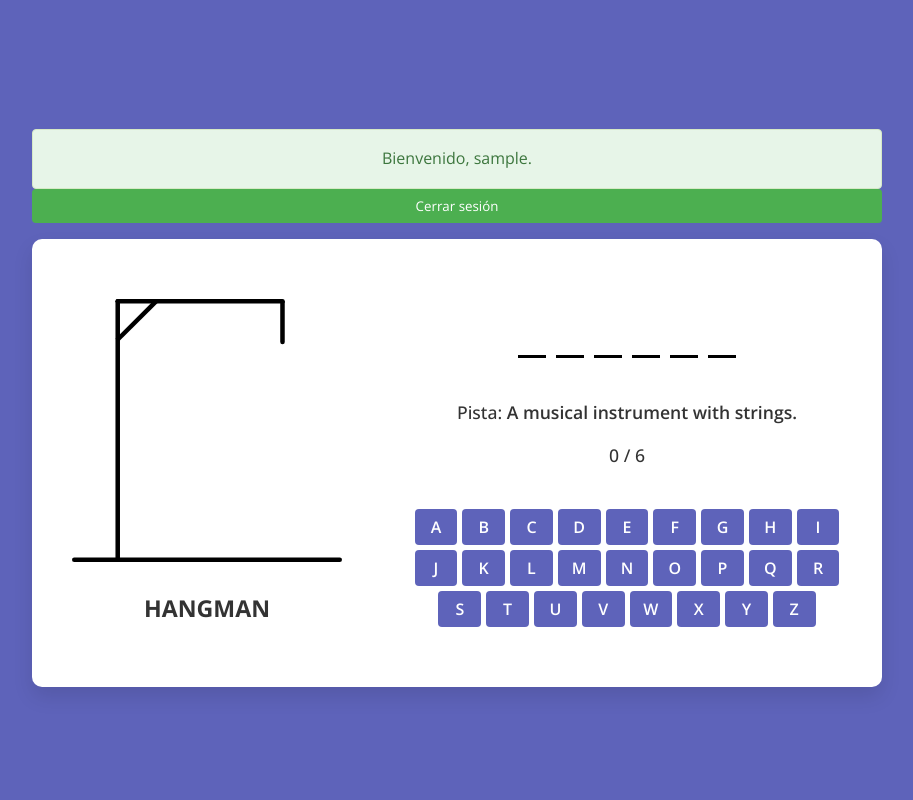
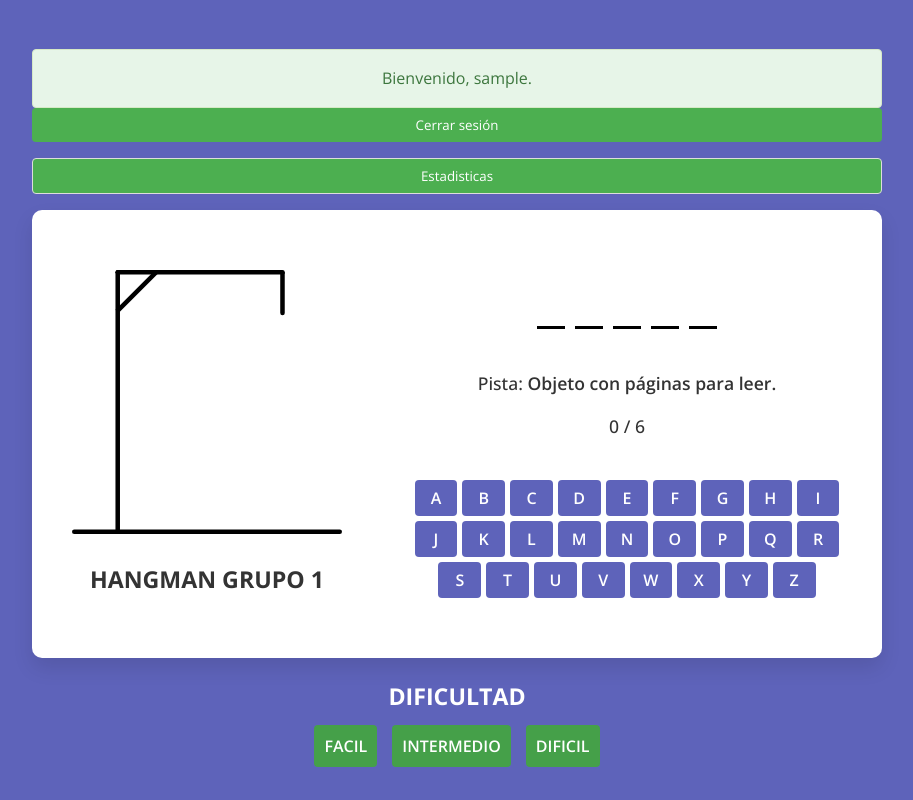
Before and after one commit to bryaneduarr/hang-man, a Django app: page / in a window 1280 px wide. Shown: the whole page, without its empty margins (183-1096 px from the left). Run offline with Django 5.2, Linux system fonts and the light colour scheme; the visitor is signed in with stand-in values (Sample User, id 1).

Commit message:
Audios, dificultad y estadisticas añadidas

```diff
--- a/hangman/settings.py
+++ b/hangman/settings.py
@@ -35,6 +35,7 @@ ALLOWED_HOSTS = []
 # Application definition
 
 INSTALLED_APPS = [
+    "hangman",
     "django.contrib.admin",
     "django.contrib.auth",
     "django.contrib.contenttypes",
--- a/hangman/urls.py
+++ b/hangman/urls.py
@@ -6,5 +6,5 @@ urlpatterns = [
     path("admin/", admin.site.urls),
     path("accounts/", include("django.contrib.auth.urls")),
     path("", index, name="index"),
-    path("accounts/register/", registration_view, name="register")
+    path("accounts/register/", registration_view, name="register"),
 ]
--- a/static/css/styles.css
+++ b/static/css/styles.css
@@ -257,6 +322,23 @@ form button {
   transition: background-color 0.3s ease;
 }
 
+.user-container {
+  display: flex;
+  flex-direction: column;
+}
+
+.stats-button {
+  background-color: #4CAF50;
+  color: white;
+  border: none;
+  cursor: pointer;
+  transition: background-color 0.3s ease;
+    padding: 0.5rem;
+  border: 1px solid #ddd;
+  border-radius: 4px;
+  margin-bottom: 1rem;
+}
+
 form button:hover {
   background-color: #45a049;
 }
@@ -294,3 +376,43 @@ p {
     font-size: 1rem;
   }
 }
+
+.dificultad-container {
+  display: flex;
+  flex-direction: column;
+  justify-content: center;
+  align-items: center;
+  gap: 10px;
+}
+
+.dificultad {
+  font-size: 1.45rem;
+  color: #fff;
+  text-align: center;
+  margin-top: 20px;
+  text-transform: uppercase;
+}
+
+.button-dificultad-container {
+  display: flex;
+  gap: 15px;
+}
+
+.button-dificultad {
+  color: #fff;
+  border: none;
+  outline: none;
+  cursor: pointer;
+  font-size: 1rem;
+  font-weight: 600;
+  border-radius: 4px;
+  text-transform: uppercase;
+  background-color: #45a049;
+  padding: 10px;
+}
+
+.button-dificultad[disabled] {
+  pointer-events: none;
+  opacity: 0.6;
+  user-select: none;
+}
--- a/static/js/script.js
+++ b/static/js/script.js
@@ -4,21 +4,124 @@ const guessesText = document.querySelector(".guesses-text");
 const hangmanImage = document.querySelector(".hangman-box img");
 const gameModal = document.querySelector(".game-modal");
 const playAgainButton = document.querySelector(".play-again");
+const statsButton = document.querySelector(".stats-button");
+const statsModal = document.querySelector(".stats-modal");
+const statsExitButton = document.querySelector(".salir-stats-modal");
+const difficultyEasyButton = document.querySelector(".easy");
+const difficultyMediumButton = document.querySelector(".medium");
+const difficultyHardButton = document.querySelector(".hard");
 
 const wordList = [
   {
-    word: "guitar",
-    hint: "A musical instrument with strings.",
+    word: "guitarra",
+    hint: "Instrumento musical de cuerdas.",
+  },
+  {
+    word: "manzana",
+    hint: "Fruta roja comestible.",
+  },
+  {
+    word: "perro",
+    hint: "Animal doméstico leal.",
+  },
+  {
+    word: "libro",
+    hint: "Objeto con páginas para leer.",
+  },
+  {
+    word: "casa",
+    hint: "Lugar de residencia.",
+  },
+  {
+    word: "luna",
+    hint: "Satélite natural de la Tierra.",
+  },
+  {
+    word: "sol",
+    hint: "Estrella central de nuestro sistema solar.",
+  },
+  {
+    word: "agua",
+    hint: "Sustancia líquida vital para la vida.",
+  },
+  {
+    word: "fútbol",
+    hint: "Deporte jugado con una pelota.",
+  },
+  {
+    word: "avión",
+    hint: "Medio de transporte aéreo.",
+  },
+  {
+    word: "computadora",
+    hint: "Dispositivo electrónico para procesar información.",
+  },
+  {
+    word: "montaña",
+    hint: "Gran elevación natural de la tierra.",
+  },
+  {
+    word: "teléfono",
+    hint: "Dispositivo para comunicarse a distancia.",
+  },
+  {
+    word: "ciudad",
+    hint: "Área urbana densamente poblada.",
+  },
+  {
+    word: "camión",
+    hint: "Vehículo de transporte de carga.",
+  },
+  {
+    word: "playa",
+    hint: "Franja de arena junto al mar.",
+  },
+  {
+    word: "bosque",
+    hint: "Área extensa con árboles y vegetación.",
+  },
+  {
+    word: "piano",
+    hint: "Instrumento musical de teclado.",
+  },
+  {
+    word: "nube",
+    hint: "Masa visible de gotas de agua en suspensión.",
+  },
+  {
+    word: "reloj",
+    hint: "Dispositivo para medir el tiempo.",
   },
 ];
 
-let currentWord, correctLetters, wrongGuessCount;
+let currentWord, correctLetters;
 
-const maxGuesses = 6;
+let wrongGuessCount = 0;
+
+let victoryCounter = 0;
+
+let victoryWords = [];
+
+const difficultyEasy = 6;
+
+const difficultyMedium = 4;
+
+const difficultyHard = 2;
+
+let maxGuesses = difficultyEasy;
+
+// Audio
+const winAudio = new Audio();
+
+const loseAudio = new Audio();
 
 const resetGame = () => {
   correctLetters = [];
   wrongGuessCount = 0;
+
+  difficultyEasyButton.disabled = false;
+  difficultyMediumButton.disabled = false;
+  difficultyHardButton.disabled = false;
 
   guessesText.innerText = `${wrongGuessCount} / ${maxGuesses}`;
 
@@ -58,6 +161,13 @@ const gameOver = (isVictory) => {
     ).innerHTML = `${modalText} <b>${currentWord}</b>`;
     gameModal.classList.add("show");
   }, 300);
+
+  winAudio.src = `${window.location.origin}/static/audio/win.mp3`;
+  loseAudio.src = `${window.location.origin}/static/audio/lose.mp3`;
+
+  isVictory ? victoryCounter++ : victoryCounter;
+  isVictory ? victoryWords.push(currentWord) : null;
+  isVictory ? winAudio.play() : loseAudio.play();
 };
 
 const initGame = (button, clickedLetter) => {
@@ -76,6 +186,8 @@ const initGame = (button, clickedLetter) => {
 
   button.disabled = true;
   guessesText.innerText = `${wrongGuessCount} / ${maxGuesses}`;
+
+  checkAndDisableButtons();
 
   if (wrongGuessCount === maxGuesses) return gameOver(false);
   if (correctLetters.length === currentWord.length) return gameOver(true);
@@ -96,3 +208,52 @@ for (let i = 97; i <= 122; i++) {
 getRandomWord();
 
 playAgainButton.addEventListener("click", getRandomWord);
+
+statsButton.addEventListener("click", () => {
+  statsModal.classList.add("show");
+  stats();
+});
+
+statsExitButton.addEventListener("click", () => {
+  statsModal.classList.remove("show");
+});
+
+function checkAndDisableButtons() {
+  if (wrongGuessCount > 0) {
+    difficultyEasyButton.disabled = true;
+    difficultyMediumButton.disabled = true;
+    difficultyHardButton.disabled = true;
+  } else {
+    difficultyEasyButton.disabled = false;
+    difficultyMediumButton.disabled = false;
+    difficultyHardButton.disabled = false;
+  }
+}
+
+difficultyEasyButton.addEventListener("click", () => {
+  checkAndDisableButtons();
+  maxGuesses = difficultyEasy;
+  guessesText.innerText = `${wrongGuessCount} / ${maxGuesses}`;
+});
+
+difficultyMediumButton.addEventListener("click", () => {
+  checkAndDisableButtons();
+  maxGuesses = difficultyMedium;
+  guessesText.innerText = `${wrongGuessCount} / ${maxGuesses}`;
+});
+
+difficultyHardButton.addEventListener("click", () => {
+  checkAndDisableButtons();
+  maxGuesses = difficultyHard;
+  guessesText.innerText = `${wrongGuessCount} / ${maxGuesses}`;
+});
+
+const stats = () => {
+  const victoriesCount = document.querySelector(".victory-count");
+  const victoriesWords = document.querySelector(".victory-words");
+
+  victoriesCount.innerHTML = `Cantidad de veces ganadas: <b>${victoryCounter}</b>`;
+  victoriesWords.innerHTML = `<li>${victoryWords.map(
+    (word) => String(word).charAt(0).toUpperCase() + String(word).slice(1)
+  )}</li>`;
+};
--- a/templates/index.html
+++ b/templates/index.html
@@ -5,17 +5,18 @@
 {% block body %}
 {% if user.is_authenticated %}
 <div>
-  <div>
+  <div class="user-container">
     <p>Bienvenido, {{ user.username }}.</p>
     <form action="{% url 'logout' %}" method="post">
       {% csrf_token %}
       <button type="submit">Cerrar sesión</button>
     </form>
+    <button class="stats-button">Estadisticas</button>
   </div>
   <div class="container-game">
     <div class="hangman-box">
       <img src="{% static 'images/hangman-0.svg' %}" draggable="false" alt="hang-man img" />
-      <h1>Hangman</h1>
+      <h1>Hangman GRUPO 1</h1>
     </div>
     <div class="game-box">
       <ul class="word-display"></ul>
@@ -24,11 +25,27 @@
       <div class="keyboard"></div>
     </div>
   </div>
+  <div class="dificultad-container">
+    <h4 class="dificultad">Dificultad</h4>
+    <div class="button-dificultad-container">
+      <button class="button-dificultad easy">Facil</button>
+      <button class="button-dificultad medium">Intermedio</button>
+      <button class="button-dificultad hard">Dificil</button>
+    </div>
+  </div>
   <div class="game-modal">
     <div class="content">
       <h4>Fin del juego</h4>
       <p class="victory-game">La palabra correcta es: <b>palabra</b></p>
       <button class="play-again">Jugar de nuevo</button>
+    </div>
+  </div>
+  <div class="stats-modal">
+    <div class="content">
+      <h4 class="victory-count">Cantidad de veces ganadas: <b></b></h4>
+      <h4>Palabras adivinadas</h4>
+      <span class="victory-words"></span>
+      <button class="salir-stats-modal">Salir</button>
     </div>
   </div>
 </div>
```
Also changed, not shown: other parts of static/css/styles.css (+69 -4 lines), 2 other files.
